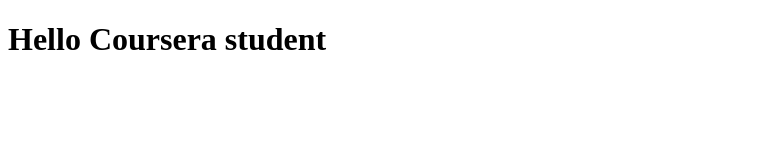
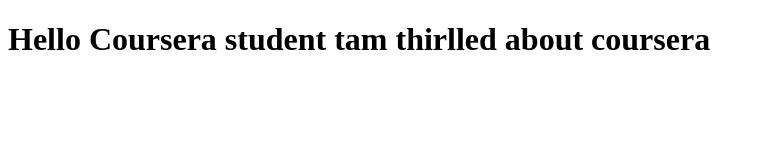
Before and after one commit to ibrahimattia/coursera-test, a plain HTML site: page index.html in a window 1280 px wide. Shown: the whole page, without its empty margins (0-765 px from the left). Drawn offline with Linux system fonts and the light colour scheme.

Commit message:
Next version of web file.

```diff
--- a/index.html
+++ b/index.html
@@ -5,6 +5,6 @@
     <title>Hello Coursera</title>
   </head>
   <body>
-<h1>Hello Coursera student</h1>
+<h1>Hello Coursera student tam thirlled about coursera</h1>
   </body>
 </html>
```
